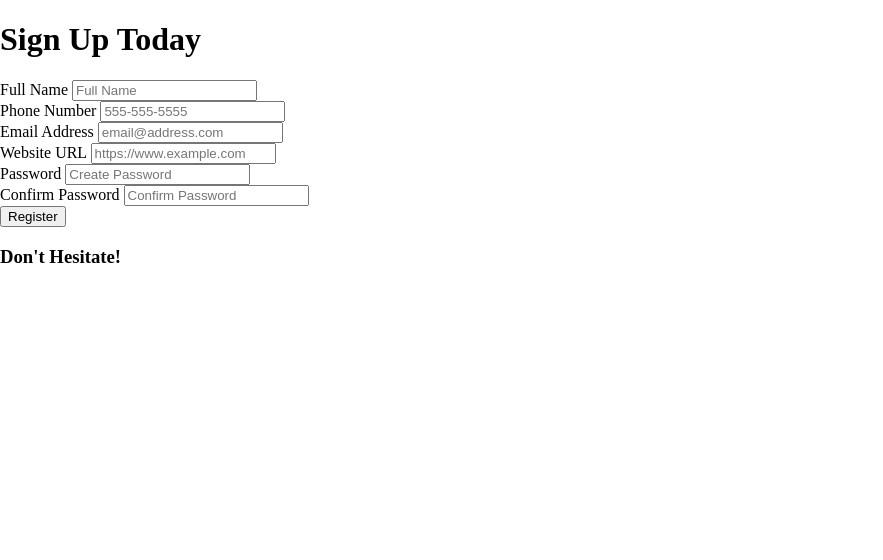
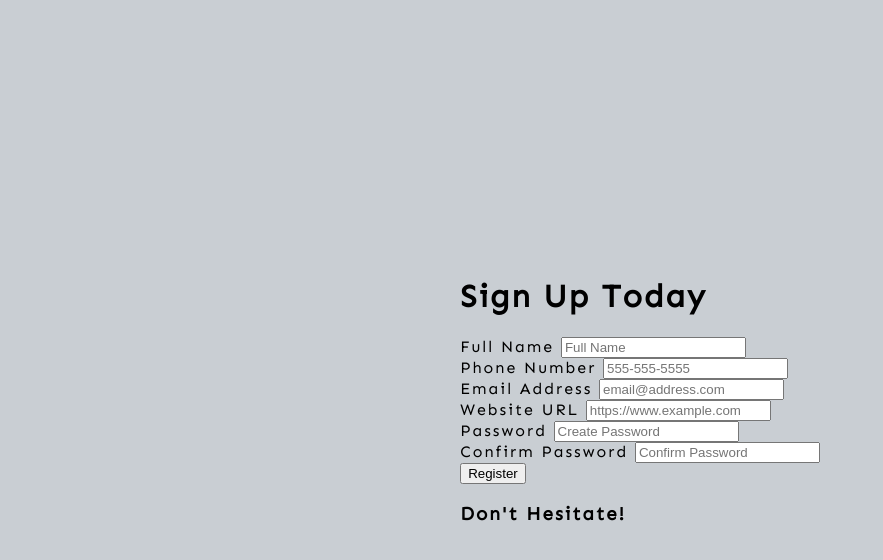
Before and after one commit to Erehmaryann/form_validator, a plain HTML site: page index.html in a window 1280 px wide. Shown: the whole page, without its empty margins (0-883 px from the left). Drawn offline with Linux system fonts and the light colour scheme.

Commit message:
centered all the elements on the page

```diff
--- a/style.css
+++ b/style.css
@@ -1,8 +1,16 @@
+@import url('https://fonts.googleapis.com/css2?family=Sen&display=swap');
+
 * {
-  box-sizing: border-box;
+	box-sizing: border-box;
 }
 
 body {
-  margin: 0;
-  min-height: 100vh;
+	margin: 0;
+	min-height: 100vh;
+	font-family: Sen, sans-serif;
+	letter-spacing: 2px;
+	display: flex;
+	align-items: center;
+	justify-content: center;
+	background: #c9ced3;
 }
```
